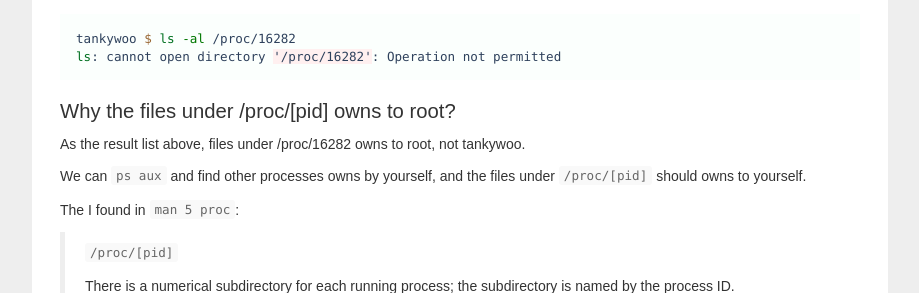
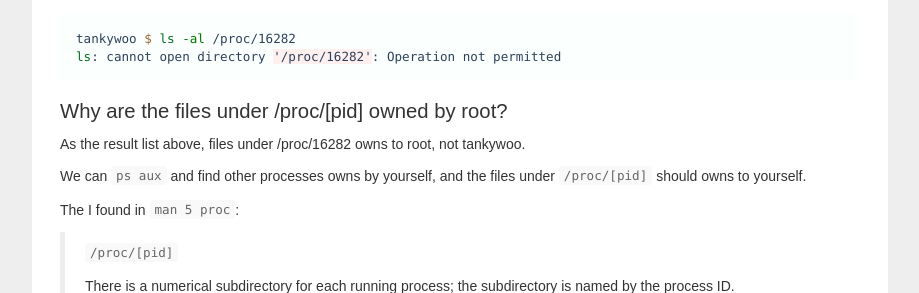
Before and after one commit to Harteyang/harte.top, a Jekyll site: the page built from _posts/2017-06-20-mount-hidepid-with-ssh-agent.markdown, in a window 1280 px wide and 900 px high, scrolled down 1549 px. Shown: the part 160-453 px from the top of the window, without its empty margins (180-1099 px from the left). Built offline with Jekyll 4.4.1, drawn with Linux system fonts in a browser that asks for light colours; nearby versions of some CDN libraries; Markdown is read by kramdown in place of the engine named in the settings; comment, search, counter and statistics services are not loaded.

Commit message:
Fix typo

````diff
--- a/_posts/2017-06-20-mount-hidepid-with-ssh-agent.markdown
+++ b/_posts/2017-06-20-mount-hidepid-with-ssh-agent.markdown
@@ -97,7 +97,7 @@ tankywoo $ ls -al /proc/16282
 ls: cannot open directory '/proc/16282': Operation not permitted
 ```
 
-### Why the files under /proc/[pid] owns to root?
+### Why are the files under /proc/[pid] owned by root?
 
 As the result list above, files under /proc/16282 owns to root, not tankywoo.
 
````
